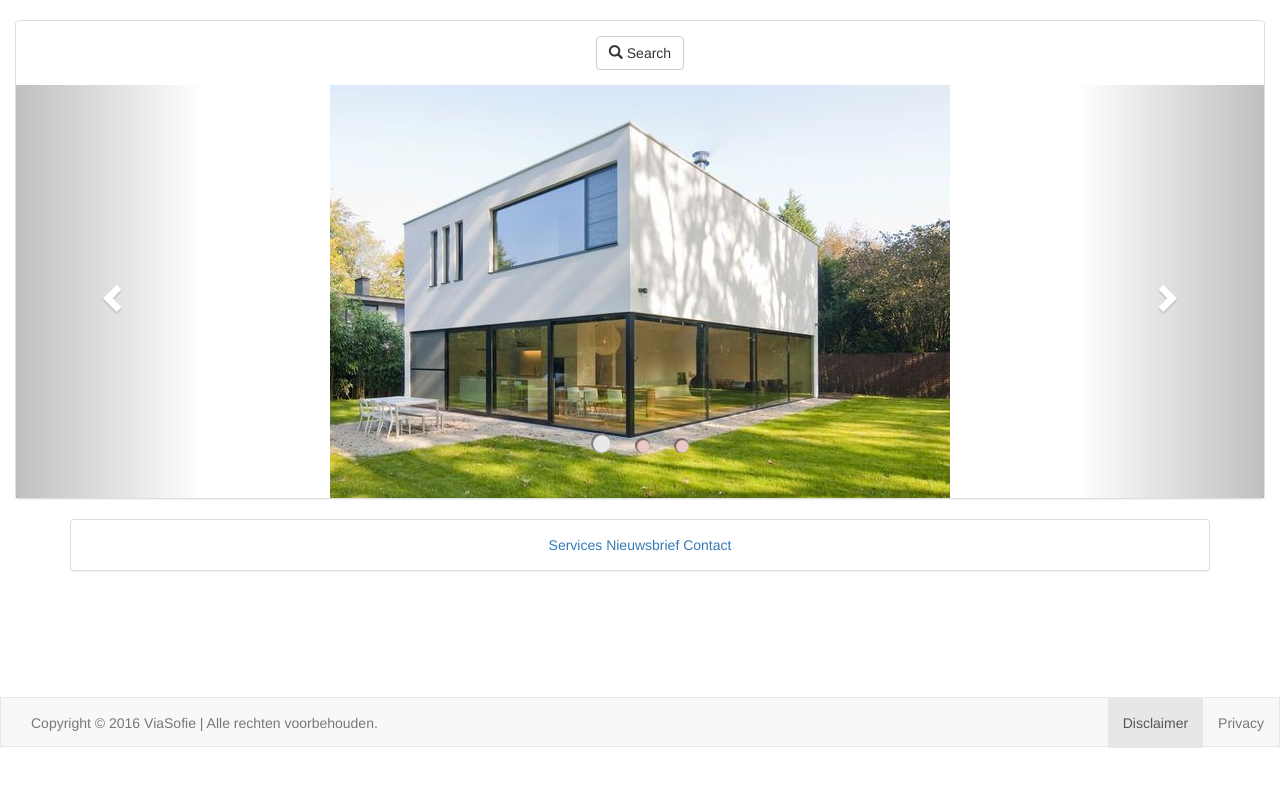
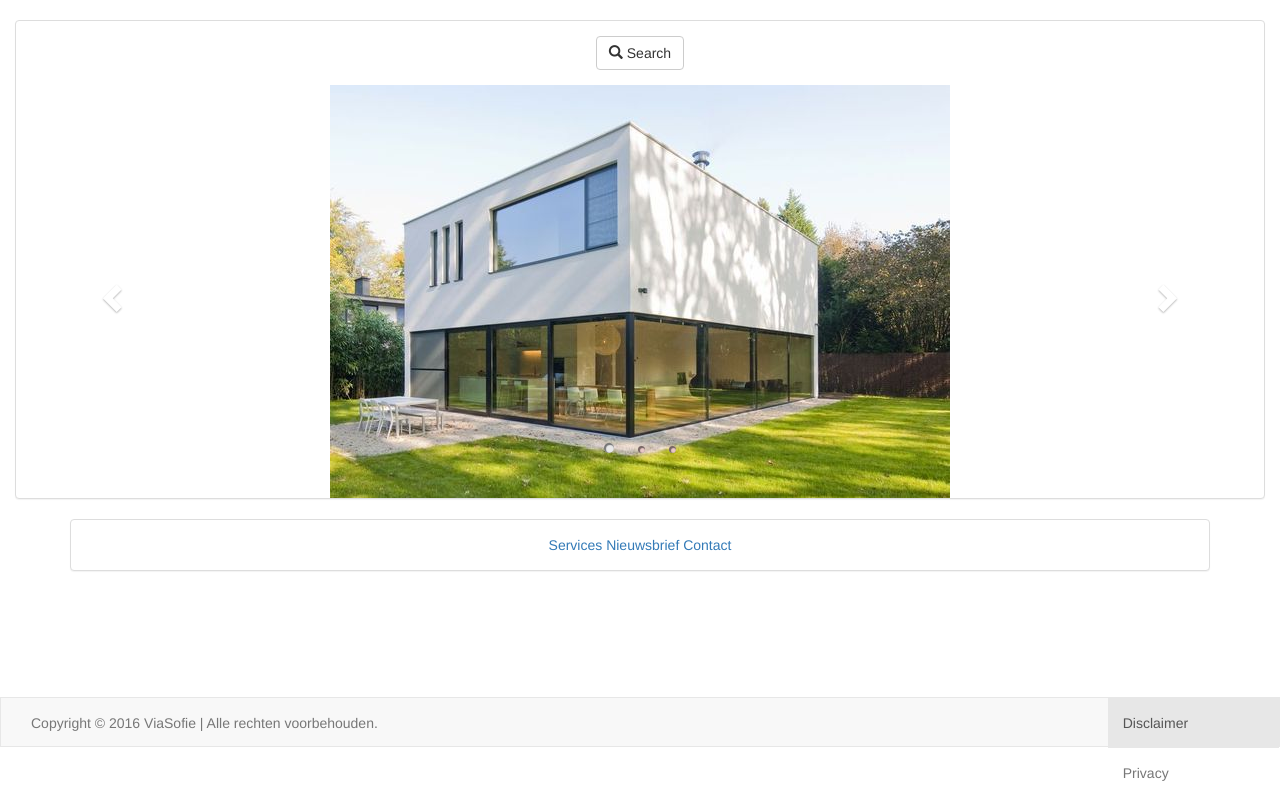
Before and after one commit to oliviervanbulck/viasofie, a Django app: page / in a window 1280 px wide. Shown: the part 52-850 px from the top of the page. Before the commit the page ends 800 px from the top, so only its background shows below. Run offline with Django 3.2, Linux system fonts and the light colour scheme; data that the repository does not hold is empty; some libraries are stand-ins or nearby versions.

Commit message:
Edit carrousel homepage

```diff
--- a/ViaSofie/ViaSofie/templates/ViaSofie/index.html
+++ b/ViaSofie/ViaSofie/templates/ViaSofie/index.html
@@ -4,8 +4,8 @@
     <style>
     .carousel-indicators li {
     display: inline-block;
-    width: 15px;
-    height: 15px;
+    width: 7px;
+    height: 7px;
     margin: 10px;
     text-indent: 0;
     cursor: pointer;
@@ -15,11 +15,26 @@
     box-shadow: inset 1px 1px 1px 1px rgba(0,0,0,0.5);
 }
 .carousel-indicators .active {
-    width: 20px;
-    height: 20px;
+    width: 10px;
+    height: 10px;
     margin: 10px;
     background-color: #e8e8e8;
 }
+    .carousel-control.left, .carousel-control.right {
+    background-image: none
+}
+    .carousel,.item,.active{
+        height:100%;
+        width:100%;
+    }
+    .carousel-inner{
+        height:100%;
+        width:100%;
+    }
+    .body{
+        height:100%;
+        width:100%;
+    }
     </style>
     <div class="container-fluid bg-2 text-center">
         <div class="panel panel-default">
```
